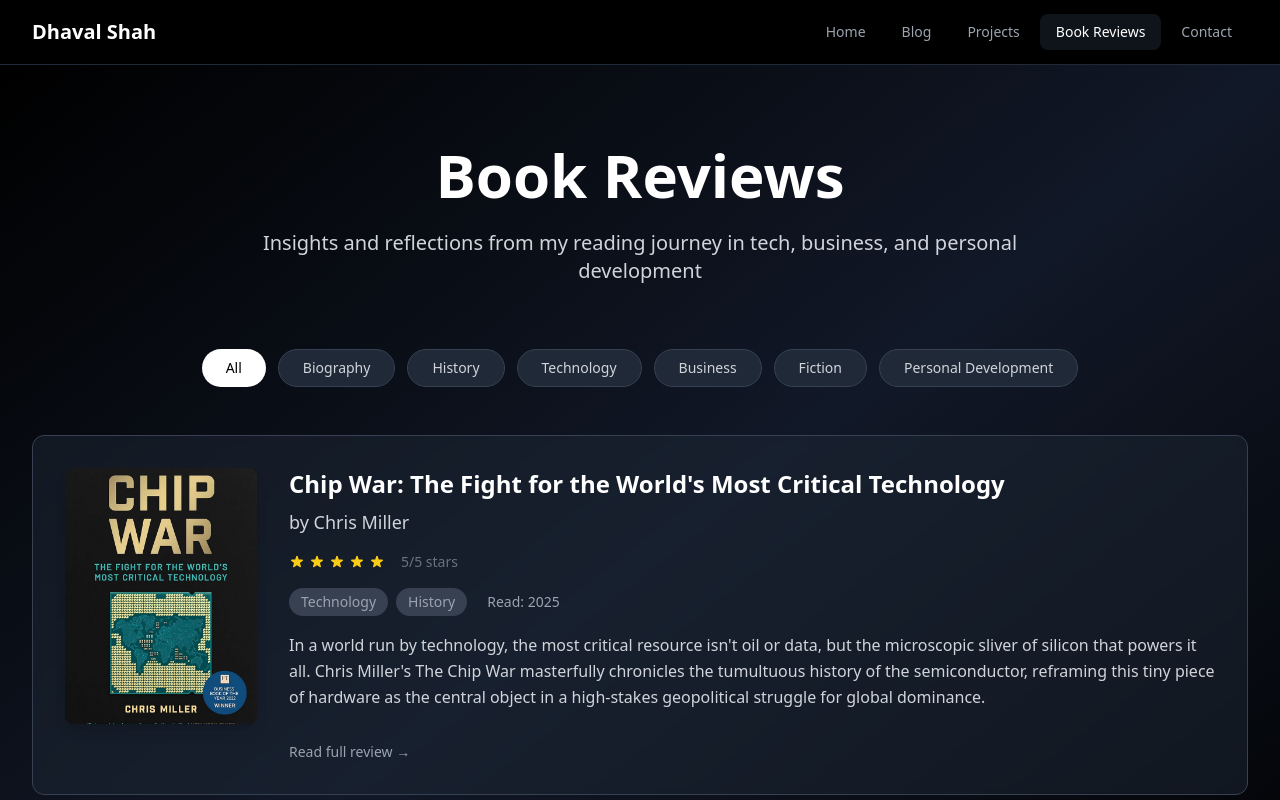
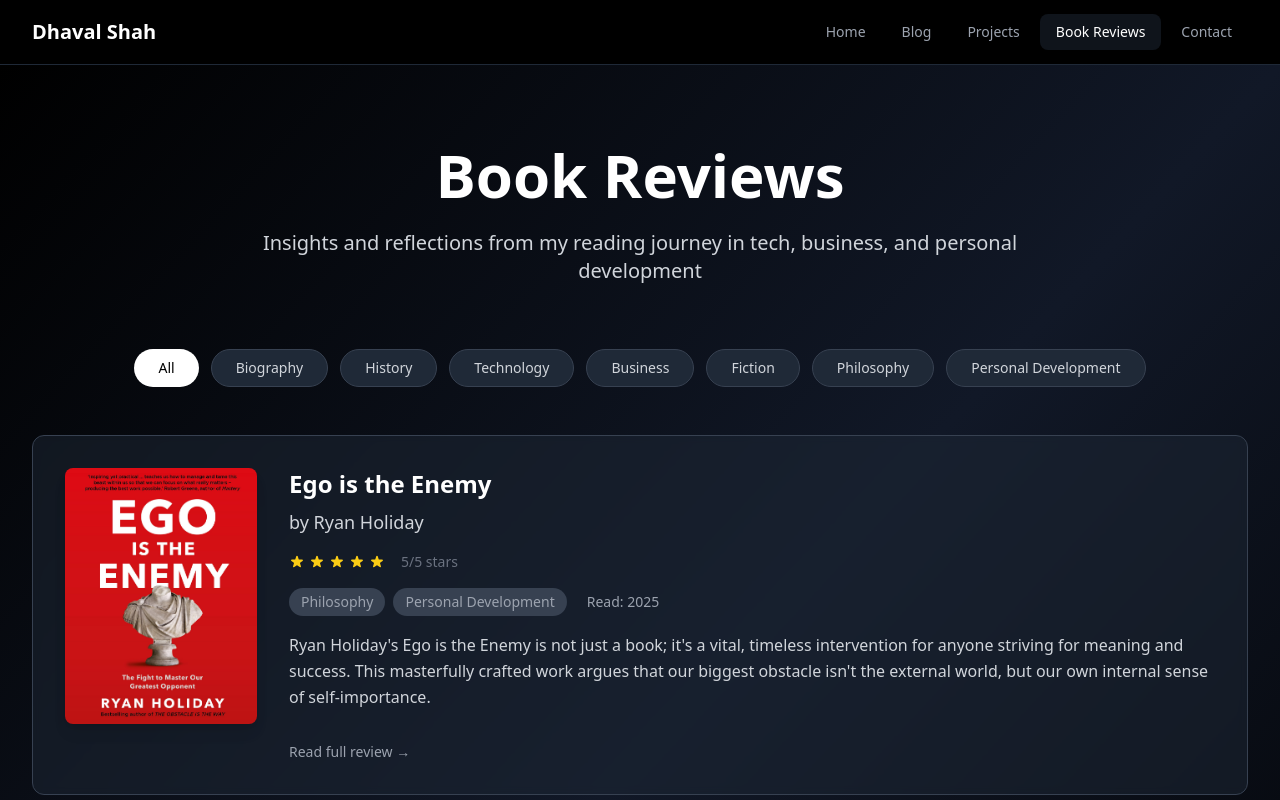
Before and after one commit to sdhaval97/personal-website, a React (Vite) app: page /book-reviews in a window 1280 px wide. Shown: the top 800 px of the page. Built offline with nearby package versions, Linux system fonts and the light colour scheme.

Commit message:
Ego is the enemy review added

```diff
--- a/src/pages/BookReviews.jsx
+++ b/src/pages/BookReviews.jsx
@@ -4,9 +4,51 @@
   const [expandedBook, setExpandedBook] = useState(null)
   const [selectedGenre, setSelectedGenre] = useState('all')
 
-  const genres = ['all', 'biography', 'history', 'technology', 'business', 'fiction', 'personal development']
+  const genres = ['all', 'biography', 'history', 'technology', 'business', 'fiction', 'philosophy', 'personal development']
 
   const books = [
+    {
+      title: "Ego is the Enemy",
+      author: "Ryan Holiday",
+      rating: 5,
+      shortReview: "Ryan Holiday's Ego is the Enemy is not just a book; it's a vital, timeless intervention for anyone striving for meaning and success. This masterfully crafted work argues that our biggest obstacle isn't the external world, but our own internal sense of self-importance.",
+      fullReview: `The Quiet Truth That Unlocks Greatness
+
+Ryan Holiday's Ego is the Enemy is not just a book; it's a vital, timeless intervention for anyone striving for meaning and success. This masterfully crafted work argues that our biggest obstacle isn't the external world, but our own internal sense of self-importance. Through a compelling tapestry of historical anecdotes and Stoic wisdom, Holiday methodically dismantles the myth that ego is a necessary fuel for ambition.
+
+**What Makes It Essential Reading**
+
+The book's primary strength lies in its clarity and structure. Holiday divides his argument into three logical parts—Aspire, Success, and Failure—showing how ego sabotages us at every stage of our journey. The prose is sharp, direct, and devoid of fluff, making profound philosophical concepts accessible and actionable.
+
+Instead of abstract preaching, Holiday uses powerful, real-world examples to illustrate his points. We learn from the humility of military leaders like George Marshall, the self-destructive pride of historical figures, and the disciplined focus of countless others who chose purpose over praise. This narrative approach makes the lessons stick, transforming the concept of "ego" from a vague idea into a tangible force we can identify and manage in our own lives. It's a book that doesn't just tell you what to do, but shows you why through the successes and failures of others.
+
+**Who Might Not Connect**
+
+While it's hard to find a genuine weakness in this book, readers looking for a quick-fix, step-by-step self-help guide might find its philosophical depth more demanding. Holiday offers wisdom and a framework for thinking, not a simple checklist. The power of the book comes from reflection and consistent application, which requires more effort than a typical "life hack" manual.
+
+**Themes and Deeper Analysis**
+
+The central theme is the fundamental conflict between ego and humility. Holiday posits that true confidence is quiet and demonstrated through work, whereas ego is loud, fragile, and requires constant validation. The book is a modern masterclass in Stoic philosophy, championing principles like self-awareness, rationality, and the importance of being a perpetual student. It forces you to ask uncomfortable but necessary questions about your motivations: Are you doing the work, or are you just trying to be seen doing the work?
+
+**Who Should Read This Book?**
+
+This book is essential reading for leaders, entrepreneurs, artists, athletes, and anyone ambitious. It's for the person just starting out, the one who has achieved success, and the one who has just faced a crushing failure. If you are interested in personal development, leadership, or philosophy, Ego is the Enemy should be at the top of your list.
+
+**Rating and Recommendation**
+
+Rating: ★★★★★ (5/5)
+
+Ego is the Enemy is a profound and practical guide to achieving a more meaningful and sustainable form of success. It's a book to be read, re-read, and absorbed. I wholeheartedly recommend it as a foundational text for anyone serious about personal and professional growth.
+
+**If You Liked This, You'll Also Enjoy...**
+
+- The Obstacle Is the Way by Ryan Holiday
+- Meditations by Marcus Aurelius
+- Man's Search for Meaning by Viktor E. Frankl`,
+      categories: ["Philosophy", "Personal Development"],
+      readDate: "2025",
+      coverImage: "/images/books/Ego_Is_The_Enemy_Cover.jpg"
+    },
     {
       title: "Chip War: The Fight for the World's Most Critical Technology",
       author: "Chris Miller",
```
Also changed, not shown: public/images/books/Ego_Is_The_Enemy_Cover.jpg (added).
